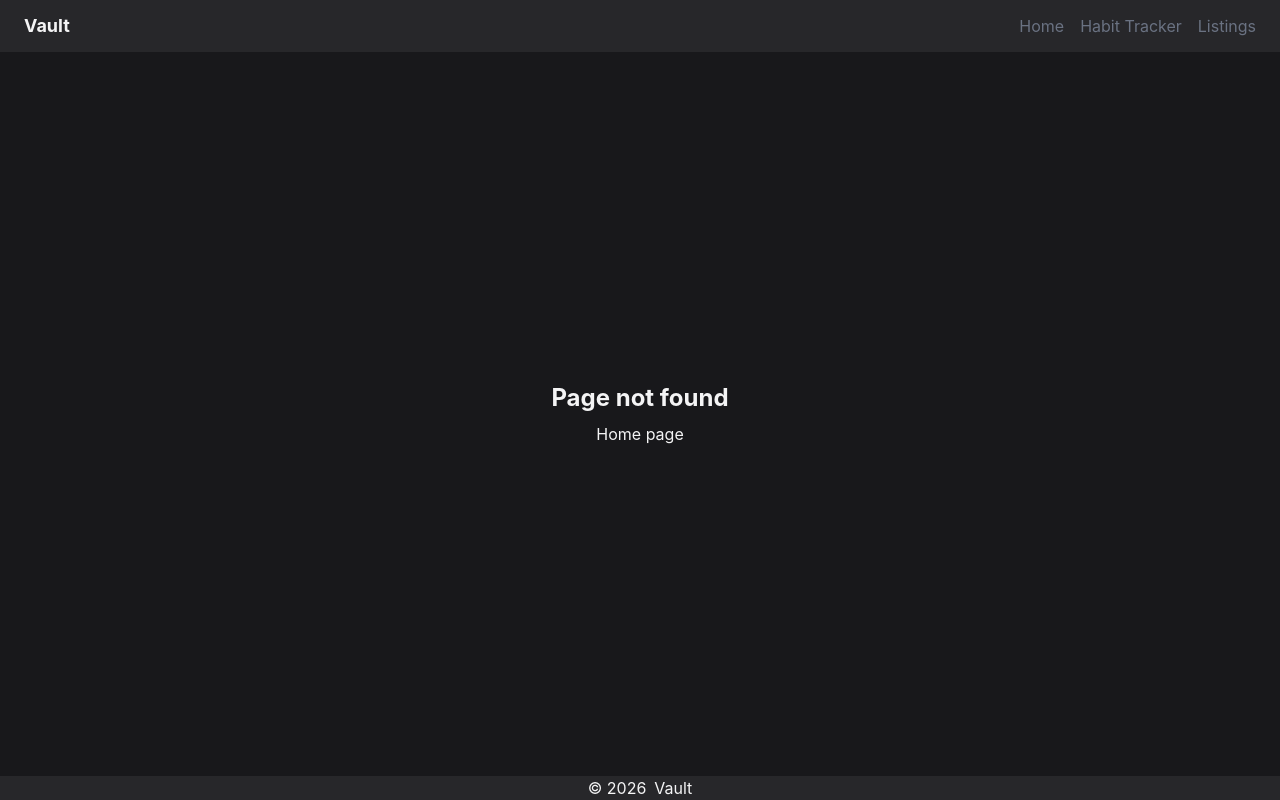
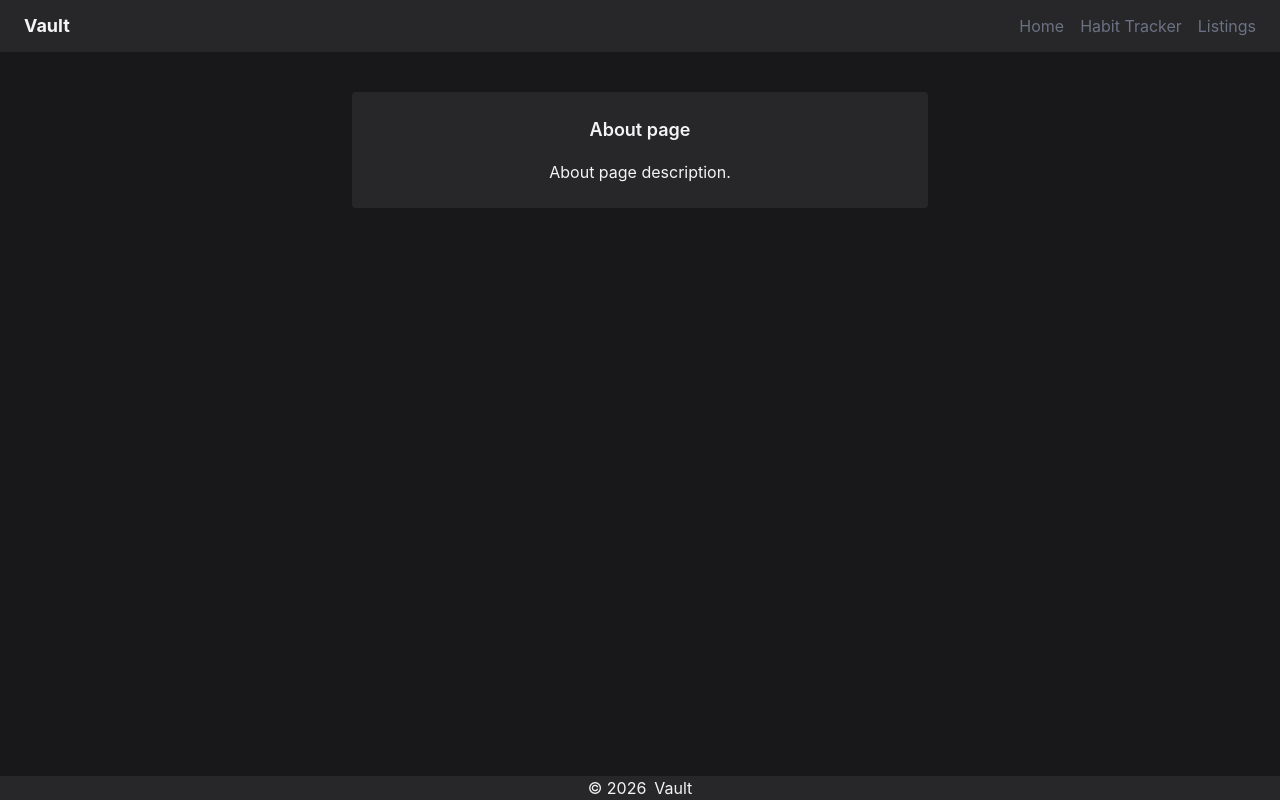
Before and after one commit to Dimterion/vault, a React (Vite) app: page /about in a window 1280 px wide. Before the commit this address had no page. Built offline with nearby package versions, Linux system fonts and the light colour scheme.

Commit message:
add about page

```diff
--- a/src/App.tsx
+++ b/src/App.tsx
@@ -2,6 +2,7 @@ import { Routes, Route } from "react-router";
 import HomePage from "./pages/home";
 import HabitTrackerPage from "./pages/habitTracker";
 import ListingsPage from "./pages/listings";
+import AboutPage from "./pages/about";
 import NotFoundPage from "./pages/notFound";
 import Header from "./components/Header";
 import Footer from "./components/Footer";
@@ -14,6 +15,7 @@ export default function App() {
         <Route path="/" element={<HomePage />}></Route>
         <Route path="/habit-tracker" element={<HabitTrackerPage />}></Route>
         <Route path="/listings" element={<ListingsPage />}></Route>
+        <Route path="/about" element={<AboutPage />}></Route>
         <Route path="*" element={<NotFoundPage />} />
       </Routes>
       <Footer />
--- /dev/null
+++ b/src/pages/about.tsx
@@ -0,0 +1,9 @@
+import Hero from "../components/Hero";
+
+export default function AboutPage() {
+  return (
+    <main className="mx-auto p-10">
+      <Hero title="About page" text="About page description." />
+    </main>
+  );
+}
```
